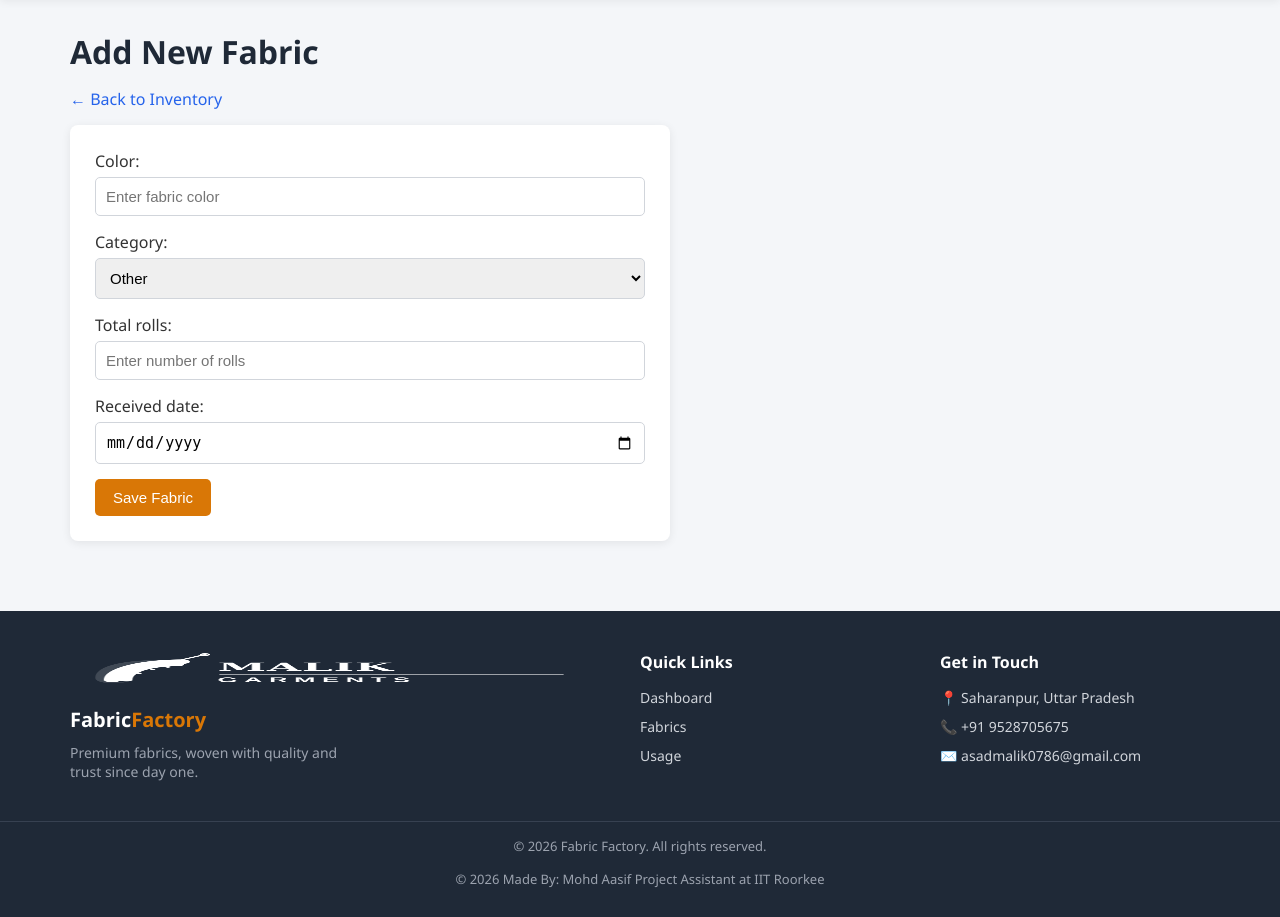
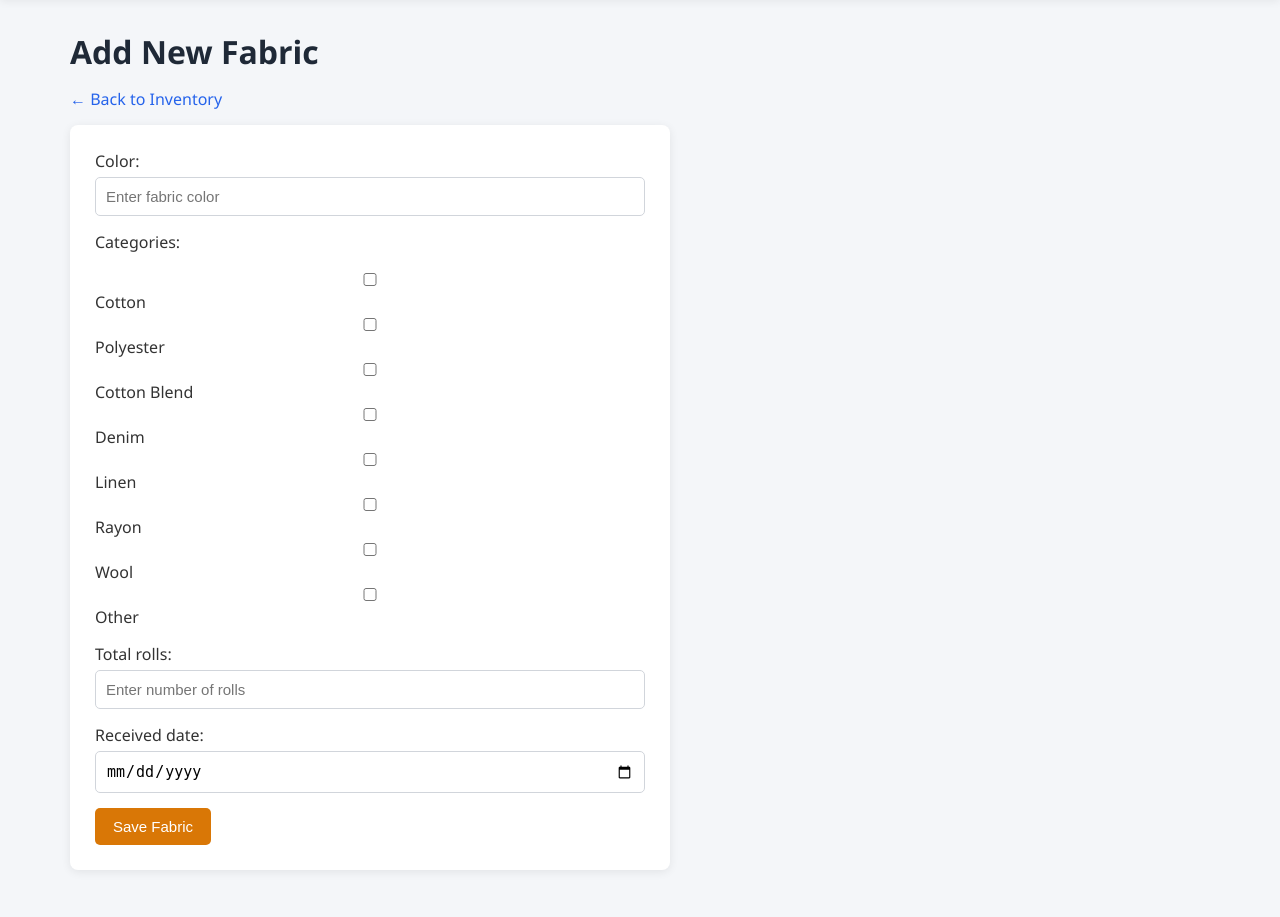
Before and after one commit to mohdaasif6662-dell/FabricFactory, a Django app: page /fabrics/add/ in a window 1280 px wide. Shown: the part 72-989 px from the top of the page. Run offline with Django 5.2, Linux system fonts and the light colour scheme; the visitor is signed in with stand-in values (Sample User, id 1); data comes from the database, SQL or seed files in the repository.

Commit message:
Add multiple fabric categories

```diff
--- a/config/settings.py
+++ b/config/settings.py
@@ -22,6 +22,8 @@ SECRET_KEY = os.environ.get(
 DEBUG = os.environ.get('DEBUG', 'False').lower() == 'true'
 
 ALLOWED_HOSTS = [
+    '127.0.0.1',
+    'localhost',
     'fabric-factory.vercel.app',
     'fabric-factory-git-main-mohdaasif6662-dells-projects.vercel.app',
 ]
--- a/core/forms.py
+++ b/core/forms.py
@@ -10,11 +10,11 @@ class FabricRollForm(forms.ModelForm):
         model = FabricRoll
 
         fields = [
-    'color',
-    'category',
-    'total_rolls',
-    'received_date',
-]
+            'color',
+            'categories',
+            'total_rolls',
+            'received_date',
+        ]
 
         widgets = {
             'color': forms.TextInput(
@@ -22,7 +22,10 @@ class FabricRollForm(forms.ModelForm):
                     'placeholder': 'Enter fabric color'
                 }
             ),
-            'category': forms.Select(),
+
+            # Multiple categories ke liye checkboxes
+            'categories': forms.CheckboxSelectMultiple(),
+
             'total_rolls': forms.NumberInput(
                 attrs={
                     'placeholder': 'Enter number of rolls',
@@ -43,8 +46,11 @@ class FabricRollForm(forms.ModelForm):
         total_rolls = cleaned_data.get('total_rolls')
 
         # Edit case only
-        if self.instance and self.instance.pk and total_rolls is not None:
-
+        if (
+            self.instance
+            and self.instance.pk
+            and total_rolls is not None
+        ):
             # Existing usage records ka total
             total_used = FabricUsage.objects.filter(
                 fabric_id=self.instance.pk
@@ -104,7 +110,8 @@ class FabricUsageForm(forms.ModelForm):
 
         if fabric and used_rolls is not None:
 
-            # Current record ko exclude karke baaki usage calculate karo
+            # Current record ko exclude karke
+            # baaki usage calculate karo
             total_used = FabricUsage.objects.filter(
                 fabric=fabric
             ).exclude(
--- a/core/models.py
+++ b/core/models.py
@@ -2,25 +2,21 @@ from django.db import models
 from django.conf import settings
 
 
+class Category(models.Model):
+    name = models.CharField(max_length=50, unique=True)
+
+    def __str__(self):
+        return self.name
+
+
 class FabricRoll(models.Model):
-
-    CATEGORY_CHOICES = (
-        ('COTTON', 'Cotton'),
-        ('POLYESTER', 'Polyester'),
-        ('COTTON_BLEND', 'Cotton Blend'),
-        ('DENIM', 'Denim'),
-        ('LINEN', 'Linen'),
-        ('RAYON', 'Rayon'),
-        ('WOOL', 'Wool'),
-        ('OTHER', 'Other'),
-    )
 
     color = models.CharField(max_length=100)
 
-    category = models.CharField(
-        max_length=30,
-        choices=CATEGORY_CHOICES,
-        default='OTHER'
+    categories = models.ManyToManyField(
+        Category,
+        related_name='fabric_rolls',
+        blank=True
     )
 
     total_rolls = models.PositiveIntegerField()
--- a/core/views.py
+++ b/core/views.py
@@ -23,7 +23,6 @@ from reportlab.lib.enums import TA_CENTER
 from datetime import datetime
 from reportlab.pdfbase.pdfmetrics import stringWidth
 
-
 @login_required
 def dashboard(request):
 
@@ -46,7 +45,7 @@ def dashboard(request):
         for fabric in fabrics
     )
 
-    # Har color ka total used aur available calculate karo
+    # Har color ka total used, available aur categories calculate karo
     fabric_data = []
 
     total_used_rolls = 0
@@ -61,17 +60,34 @@ def dashboard(request):
         used_rolls = (
             FabricUsage.objects
             .filter(fabric__color=color)
-            .aggregate(total=Sum('used_rolls'))
-            ['total'] or 0
+            .aggregate(
+                total=Sum('used_rolls')
+            )['total'] or 0
         )
 
         available_rolls = received_rolls - used_rolls
+
+        # Same color ki saari entries se categories collect karo
+        category_names = set()
+
+        color_fabrics = FabricRoll.objects.filter(
+            color=color
+        ).prefetch_related('categories')
+
+        for color_fabric in color_fabrics:
+            for category in color_fabric.categories.all():
+                category_names.add(category.name)
+
+        categories = ", ".join(
+            sorted(category_names)
+        )
 
         total_used_rolls += used_rolls
         total_available_rolls += available_rolls
 
         fabric_data.append({
             'color': color,
+            'categories': categories or '—',
             'total_rolls': received_rolls,
             'total_used_rolls': used_rolls,
             'available_rolls': available_rolls,
@@ -90,6 +106,7 @@ def dashboard(request):
         'core/dashboard.html',
         context
     )
+
 
 @login_required
 def fabric_list(request):
@@ -114,7 +131,6 @@ def fabric_list(request):
         }
     )
 
-
 @login_required
 def fabric_add(request):
 
@@ -129,7 +145,11 @@ def fabric_add(request):
             # Logged-in admin automatically saved
             fabric.created_by = request.user
 
+            # Fabric save
             fabric.save()
+
+            # Multiple categories save
+            form.save_m2m()
 
             messages.success(
                 request,
@@ -148,7 +168,6 @@ def fabric_add(request):
             'form': form
         }
     )
-
 
 @login_required
 def fabric_edit(request, pk):
```
Also changed, not shown: core/admin.py (+15 -4 lines), templates/core/dashboard.html (+26 -5 lines), templates/core/fabric_list.html (+6 -2 lines), core/migrations/0003_category_remove_fabricroll_category_and_more.py (added), 1 other file.
